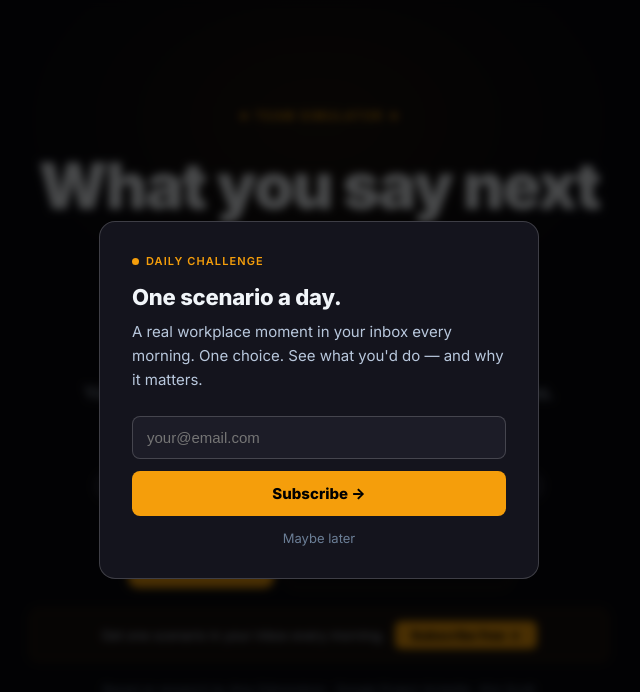
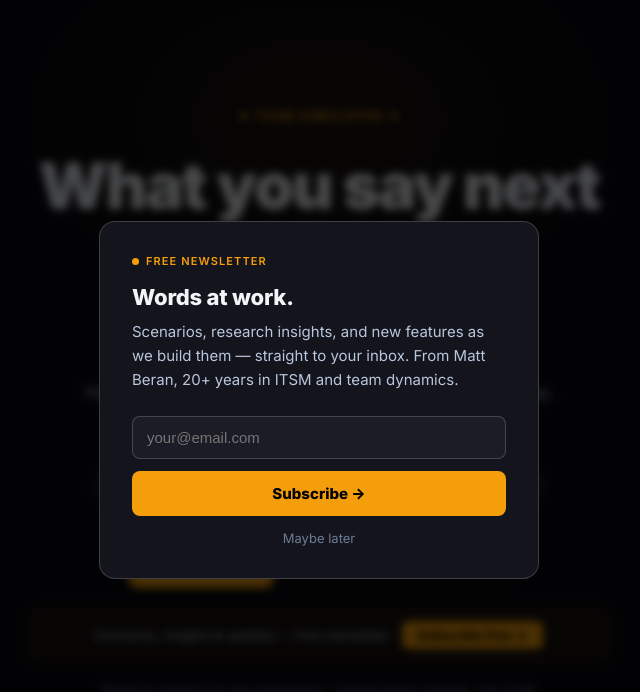
Before and after one commit to mattberan/psychsafetysim, a React (Vite) app: page / in a window 1280 px wide. Both pictures are taken after a click on the button "Subscribe free →". Shown: the top 692 px of the page, without its empty margins (321-961 px from the left). Built offline with nearby package versions, Linux system fonts and the light colour scheme.

Commit message:
Update subscription copy to reflect newsletter positioning
Replaces "Daily Challenge" email framing with broader newsletter value prop
across modal, intro strip, debrief banner, and daily consequence screen.

Co-Authored-By: Claude Sonnet 4.6 <noreply@anthropic.com>

```diff
--- a/src/components/SubscribeModal.tsx
+++ b/src/components/SubscribeModal.tsx
@@ -75,7 +75,7 @@ export function SubscribeModal({ onClose, triggerLabel }: Props) {
                 You're in.
               </h3>
               <p style={{ fontSize: '15px', color: 'var(--text-secondary)', lineHeight: 1.6, marginBottom: '24px' }}>
-                Tomorrow's scenario lands in your inbox. One moment. One choice. See what you'd do.
+                You're on the list. Scenarios, insights, and updates — coming to your inbox.
               </p>
               <button
                 onClick={onClose}
@@ -94,15 +94,15 @@ export function SubscribeModal({ onClose, triggerLabel }: Props) {
               <div style={{ display: 'flex', alignItems: 'center', gap: '7px', marginBottom: '16px' }}>
                 <div style={{ width: '7px', height: '7px', borderRadius: '50%', background: 'var(--amber)' }} />
                 <span style={{ fontSize: '11px', fontWeight: 600, color: 'var(--amber)', letterSpacing: '0.1em', textTransform: 'uppercase' }}>
-                  Daily Challenge
+                  Free Newsletter
                 </span>
               </div>
 
               <h3 style={{ fontSize: '22px', fontWeight: 800, color: '#F1F5F9', marginBottom: '10px', letterSpacing: '-0.01em' }}>
-                One scenario a day.
+                Words at work.
               </h3>
               <p style={{ fontSize: '15px', color: 'var(--text-secondary)', lineHeight: 1.6, marginBottom: '24px' }}>
-                A real workplace moment in your inbox every morning. One choice. See what you'd do — and why it matters.
+                Scenarios, research insights, and new features as we build them — straight to your inbox. From Matt Beran, 20+ years in ITSM and team dynamics.
               </p>
 
               <form onSubmit={handleSubmit} style={{ display: 'flex', flexDirection: 'column', gap: '12px' }}>
--- a/src/screens/DailyConsequenceScreen.tsx
+++ b/src/screens/DailyConsequenceScreen.tsx
@@ -182,10 +182,10 @@ export function DailyConsequenceScreen() {
           <div style={{ display: 'flex', alignItems: 'flex-start', justifyContent: 'space-between', gap: '20px', flexWrap: 'wrap' }}>
             <div style={{ flex: 1 }}>
               <div style={{ fontSize: '11px', fontWeight: 700, color: 'var(--amber)', letterSpacing: '0.1em', textTransform: 'uppercase', marginBottom: '8px' }}>
-                Come back tomorrow
+                Free Newsletter
               </div>
               <p style={{ fontSize: '15px', color: 'var(--text-primary)', lineHeight: 1.55, marginBottom: 0, fontWeight: 500 }}>
-                A new scenario every day. Subscribe and it shows up in your inbox — in every moment, your words have power.
+                Scenarios, insights, and new features as we build them — in every moment, your words have power.
               </p>
             </div>
             <motion.button
--- a/src/screens/DebriefScreen.tsx
+++ b/src/screens/DebriefScreen.tsx
@@ -331,10 +331,10 @@ export function DebriefScreen() {
         >
           <div>
             <div style={{ fontSize: '11px', fontWeight: 700, color: 'var(--amber)', letterSpacing: '0.1em', textTransform: 'uppercase', marginBottom: '6px' }}>
-              ★ Daily Challenge — free
+              ★ Free Newsletter
             </div>
             <p style={{ fontSize: '15px', color: 'var(--text-primary)', fontWeight: 500, margin: 0, lineHeight: 1.5 }}>
-              One scenario every morning. Build the habit of thinking before you speak.
+              Scenarios, research insights, and new features as we build — straight to your inbox.
             </p>
           </div>
           <motion.button
--- a/src/screens/IntroScreen.tsx
+++ b/src/screens/IntroScreen.tsx
@@ -145,7 +145,7 @@ export function IntroScreen() {
           }}
         >
           <span style={{ fontSize: '13px', color: 'var(--text-secondary)' }}>
-            Get one scenario in your inbox every morning.
+            Scenarios, insights &amp; updates — free newsletter.
           </span>
           <button
             onClick={() => setShowSubscribe(true)}
```
